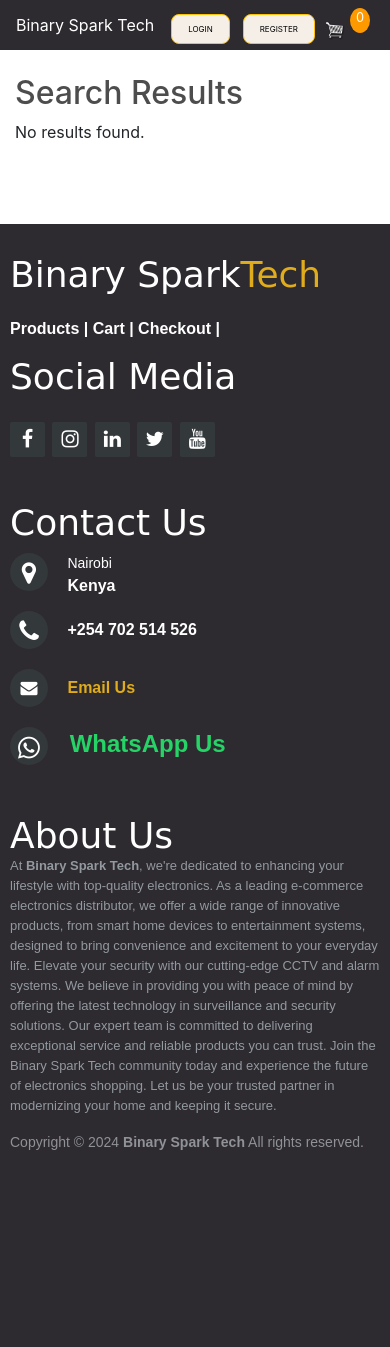
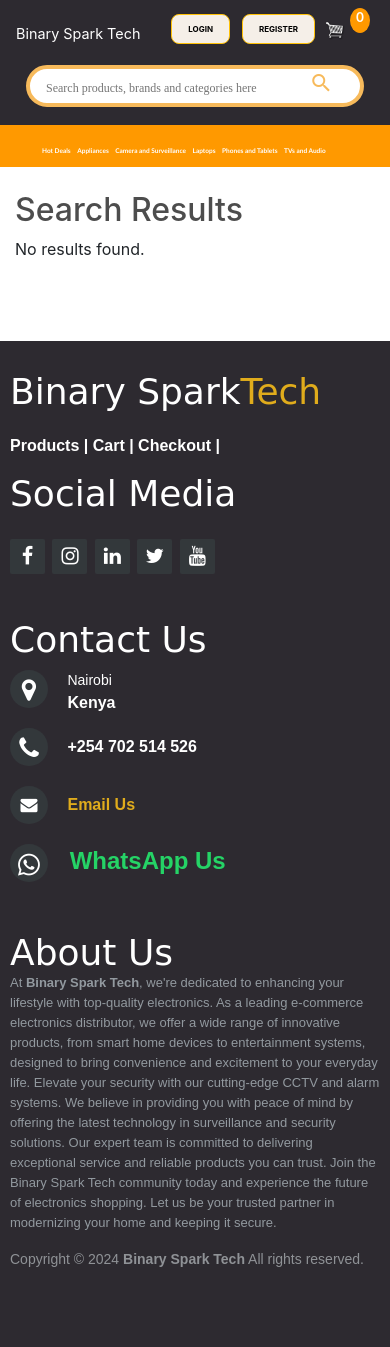
Before and after one commit to ronnohfelix/Binary-Spark-Tech, a Django app: page /search/ in a window 390 px wide. Before the commit the page ends 1150 px from the top, so only its background shows below. Run offline with Django 4.2, Linux system fonts and the light colour scheme; some libraries are stand-ins or nearby versions.

Commit message:
small screens sizing

```diff
--- a/ecommerce/ecommerce/settings.py
+++ b/ecommerce/ecommerce/settings.py
@@ -26,7 +26,7 @@
 # SECURITY WARNING: don't run with debug turned on in production!
 DEBUG = True
 
-ALLOWED_HOSTS = ['.vercel.app']
+ALLOWED_HOSTS = ['*']
 
 
 # Application definition
--- a/ecommerce/static/css/main.css
+++ b/ecommerce/static/css/main.css
@@ -49,6 +49,7 @@
 	width:25px;
 	display: inline-block;
 	margin-left: 15px;
+    margin-top: 15px;
 }
 
 #cart-icon:hover{
@@ -64,7 +65,8 @@
 	width: 20px;
 	height: 25px;
 	border-radius: 50%;
-	font-size: 14px;
+	font-size: 16px;
+    margin-top: 15px;
 }
 
 #cart-total:hover{
@@ -134,14 +136,17 @@
     background-color: #f5efe8;
     color: black;
     transition: 2s;
+    font-weight: bold;
 }
 
 .login{
 	margin-right: 3px;
+    margin-top: 15px;
 }
 
 .register{
 	margin-left: 3px;
+    margin-top: 15px;
 }
 
 .btn-warning:hover{
@@ -343,16 +348,43 @@
     }
 }
 
+.new{
+	background-color: #ff9900;
+    width: 100%;
+    height: 42px;
+}
 
+li{
+    display: inline-block;
+    list-style: none;
+    margin-top: 10px;
+}
+
+li a{
+    display: inline-block;
+    color: white;
+    font-size: 20px;
+    font-family: "calibri";
+    font-weight: bold;
+    text-decoration: none;
+    margin-left: 60px;
+    margin-right: 10px;
+}
+
+.link:hover{
+    text-decoration: none;
+    color: #191f1b;
+    transition: 1s;
+}
 
 .boxContainer{
 	margin: auto;
 	margin-top: 0;
-	width: 300px;
+	width: 500px;
 	height: 42px;
 	padding: 0px 10px;
 	border-radius: 50px;
-	border: 4px solid #2980b9;
+	border: 4px solid #f7ba5b;
 	position: relative;
 	background-color: white;
 }
@@ -383,9 +415,146 @@
 
 .material-icons{
 	font-size: 26px;
-	color: #2980b9;
+	color: #f7ba5b;
 }
 
+@media (max-width: 1000px) {
+    #cart-icon{
+        width:25px;
+        display: inline-block;
+        margin-left: 15px;
+        margin-top: 2.5px;
+    }
+    #cart-total{
+        font-size: 16px;
+        margin-top: 2.5px;
+        font-weight: 600;
+    }
+    .login{
+        margin-right: 3px;
+        margin-top: 2.5px;
+    }
+
+    .register{
+        margin-left: 3px;
+        margin-top: 2.5px;
+    }
+    .boxContainer{
+        width: 100%;
+        height: 42px;
+        margin: 10px;
+        margin-top: 15px;
+    }
+    .search{
+        border-radius: 10px;
+        font-size: 12px;
+    }
+    .new{
+        width: 1000px;
+        height: 42px;
+    }
+
+    li a{
+        color: white;
+        font-size: 12px;
+        font-weight: bold;
+        margin-left: 5px;
+        margin-right: 0px;
+    }
+}
+
+@media (max-width: 750px) {
+    .boxContainer{
+        width: 100%;
+        height: 42px;
+        margin: 10px;
+        margin-top: 15px;
+    }
+    .search{
+        border-radius: 10px;
+    }
+    .new{
+        width: 600px;
+        height: 42px;
+    }
+
+    li a{
+        color: white;
+        font-size: 9px;
+        font-weight: bold;
+        margin-left: 3px;
+        margin-right: 0px;
+    }
+}
+
+@media (max-width: 600px) {
+    #cart-icon{
+        width:25px;
+        display: inline-block;
+        margin-left: 15px;
+        margin-top: 0px;
+    }
+    #cart-total{
+        font-size: 16px;
+        margin-top: 0px;
+        font-weight: 600;
+    }
+    .login{
+        margin-right: 2px;
+        margin-top: 0px;
+    }
+
+    .register{
+        margin-left: 2px;
+        margin-top: 0px;
+    }
+    .boxContainer{
+        width: 100%;
+        height: 42px;
+        margin: 10px;
+        margin-top: 15px;
+    }
+    .search{
+        border-radius: 10px;
+        font-size: 12px;
+    }
+    .new{
+        max-width: 600px;
+        height: 42px;
+    }
+
+    li a{
+        color: white;
+        font-size: 7px;
+        font-weight: bold;
+        margin-left: 2px;
+        margin-right: 0px;
+    }
+}
+@media (max-width: 400px) {
+    .new{
+        max-width: 400px;
+    }
+    li a{
+        color: white;
+        font-size: 6.5px;
+        font-weight: bold;
+        margin-left: 2px;
+        margin-right: 0px;
+    }
+}
+@media (max-width: 300px) {
+    .new{
+        width: 100%;
+    }
+    li a{
+        color: white;
+        font-size: 5.5px;
+        font-weight: bold;
+        margin-left: 1.5px;
+        margin-right: 0px;
+    }
+}
 /* Basic styling for the login container */
 .login-container {
     max-width: 400px;
--- a/ecommerce/store/admin.py
+++ b/ecommerce/store/admin.py
@@ -46,3 +46,4 @@
 admin.site.register(Order, OrderAdmin)
 admin.site.register(OrderItem, OrderItemAdmin)
 admin.site.register(ShippingAddress, ShippingAddressAdmin)
+admin.site.register(Category)
--- a/ecommerce/store/templates/store/main.html
+++ b/ecommerce/store/templates/store/main.html
@@ -14,14 +14,12 @@
 
     <link rel="stylesheet" href="https://cdnjs.cloudflare.com/ajax/libs/font-awesome/6.0.0-beta3/css/all.min.css">
 
-    <link rel="stylesheet" href="https://cdnjs.cloudflare.com/ajax/libs/font-awesome/6.0.0-beta3/css/all.min.css">
-
     <link href="https://fonts.googleapis.com/icon?family=Material+Icons" rel="stylesheet">
 
     <link rel="stylesheet" href="https://cdnjs.cloudflare.com/ajax/libs/font-awesome/4.7.0/css/font-awesome.min.css">
 
     <script type="text/javascript">
-        var user = '{{request.user}}'
+        var user = '{{request.user}}';
 
         function getToken(name) {
             var cookieValue = null;
@@ -56,132 +54,170 @@
 
         var cart = JSON.parse(getCookie('cart'));
         if (cart == undefined) {
-            cart = {}
-            console.log('Cart created!')
-            document.cookie = 'cart=' + JSON.stringify(cart) + ";domain=;path=/"
+            cart = {};
+            console.log('Cart created!');
+            document.cookie = 'cart=' + JSON.stringify(cart) + ";domain=;path=/";
         }
 
-        console.log('Cart:', cart)
+        console.log('Cart:', cart);
     </script>
-
 </head>
 
 <body>
     <nav class="navbar navbar-expand-lg navbar-dark bg-dark">
-        <a class="navbar-brand" href="{% url 'store' %}">Binary Spark Tech</a>
+        <a class="navbar-brand" href="{% url 'category' 'Hot-Deals' %}">Binary Spark Tech</a>
 
         <button class="navbar-toggler" type="button" data-toggle="collapse" data-target="#navbarSupportedContent"
             aria-controls="navbarSupportedContent" aria-expanded="false" aria-label="Toggle navigation">
             <span class="navbar-toggler-icon"></span>
         </button>
 
+        <!--<div class="collapse navbar-collapse" id="navbarSupportedContent">
+            <ul class="navbar-nav mr-auto">
+                <li class="nav-item dropdown">
+                    <a class="nav-link dropdown-toggle" id="navbarDropdown" href="#" role="button" data-toggle="dropdown" aria-expanded="false">Categories</a>
+                    <div class="dropdown-menu" aria-labelledby="navbarDropdown">
+                        <a class="dropdown-item" href="{% url 'store' %}">All Products</a>
+                        <div class="dropdown-divider"></div>
+                        <a class="dropdown-item" href="{% url 'category' 'Programming-Books' %}">Programming Books</a>
+                        <a class="dropdown-item" href="{% url 'category' 'Marketing-Books' %}">Marketing Books</a>
+                    </div>
+                </li>
+            </ul>-->
+            <div class="boxContainer">
+                <table class="elementsContainer">
+                    <tr>
+                        <td>
+                            <form id="searchForm" action="{% url 'search' %}" method="GET">
+                                <input type="text" name="q" placeholder="Search products, brands and categories here" class="search">
+                            </form>
+                        </td>
+                        <td>
+                            <a href="#" id="searchIcon"><i class="material-icons">search</i></a>
+                        </td>
+                    </tr>
+                </table>
+            </div>
+
             <div class="form-inline my-2 my-lg-0">
                 {% if not request.user.is_authenticated %}
                 <a href="{% url 'login' %}" class="btn btn-warning login">LOGIN</a>
                 <a href="{% url 'register' %}" class="btn btn-warning register">REGISTER</a>
                 {% else %}
-            {% block account %}
                 <a class="hello-msg" href="{% url 'account' %}">
                     <strong><i class="fas fa-user"></i></strong>
                 </a>
-            {% endblock account %}
                 {% endif %}
-
                 <a href="{% url 'cart' %}">
                     <img id="cart-icon" src="{% static 'images/cart.png' %}">
                 </a>
-            <p id="cart-total">{{cartItems}}</p>
-            <div class="collapse navbar-collapse" id="navbarSupportedContent">
-                <ul class="navbar-nav mr-auto">
-                    <li class="nav-item active">
-                    </li>
-                </ul>
+                <p id="cart-total">{{ cartItems }}</p>
             </div>
         </div>
     </nav>
+    {% block nav %}
+
+    <nav class="new">
+        <div class="mynav">
+                <ul>
+                    <li>
+                        <a class="link" href="{% url 'category' 'Hot-Deals' %}">Hot Deals</a>
+                    </li>
+                    <li>
+                        <a class="link" href="{% url 'category' 'Appliances' %}">Appliances</a>
+                    </li>
+                    <li>
+                        <a class="link" href="{% url 'category' 'Camera-and-Surveillance' %}">Camera and Surveillance</a>
+                    </li>
+                    <li>
+                        <a class="link" href="{% url 'category' 'Laptops' %}">Laptops</a>
+                    </li>
+                    <li>
+                        <a class="link" href="{% url 'category' 'Phones-and-Tablets' %}">Phones and Tablets</a>
+                    </li>
+                    <li>
+                        <a class="link" href="{% url 'category' 'TVs-and-Audio' %}">TVs and Audio</a>
+                    </li>
+                    <!-- Add more categories here -->
+                </ul>
+        </div>
+    </nav>
+    {% endblock nav %}
+
+    <div class="container">
+        <!-- Display messages -->
+        {% if messages %}
+        <div class="alert alert-success" role="alert">
+            {% for message in messages %}
+            <div{% if message.tags %} class="alert alert-{{ message.tags }}"{% endif %}>{{ message }}</div>
+            {% endfor %}
+        </div>
+        {% endif %}
+        <br>
+        {% block content %}
+        {% endblock content %}
+    </div>
 
     <style>
         /* Styles for normal screens (larger than 880px) */
         @media (min-width: 881px) {
-
-            /* Align form-inline container to the right */
             .form-inline {
                 margin-left: auto;
-                /* Push to the right */
                 display: flex;
                 align-items: center;
             }
 
-            /* Style login, register, and cart icon */
             .login,
             .register,
             #cart-icon,
             .hello-msg {
                 margin-left: 10px;
-                /* Add spacing between elements */
                 font-size: 1.5em;
-                /* Adjust font size as needed */
             }
 
-            /* Adjust the size of the cart icon */
             #cart-icon {
                 width: 24px;
-                /* Adjust width as needed */
                 height: 24px;
-                /* Adjust height as needed */
+            }
+            .navbar-toggler {
+                display: none;
             }
         }
 
-        /* Media query for screens with a max width of 880px */
-        @media (max-width: 880px) {
-            .navbar-brand{
-                font-size: 1em;
-
+        @media (max-width: 1400px) {
+            .navbar-brand {
+                margin-top: 10px;
+                font-size: 0.9em;
             }
 
-            /* Move login, cart icon, and logout buttons next to the navbar brand */
             .navbar .form-inline {
                 position: absolute;
-                /* Position them next to the brand */
                 right: 10px;
-                /* Align them to the right side of the navbar */
                 top: 0;
-                /* Align them to the top */
                 display: flex;
-                /* Align items side by side */
                 align-items: center;
                 justify-content: flex-end;
-                /* Align to the right */
                 margin-right: 10px;
-                /* Add margin for spacing */
             }
 
             .navbar-toggler {
                 display: none;
             }
 
-            /* Adjust size of the cart icon */
             #cart-icon {
                 width: 20px;
-                /* Adjust width */
                 height: 20px;
-                /* Adjust height */
                 margin-left: 10px;
-                /* Add space between icon and text */
             }
 
             #cart-total {
                 margin-left: 5px;
-                /* Add space between cart icon and total */
                 font-size: 0.8em;
-                /* Adjust font size as needed */
             }
 
-            /* Adjust the spacing of the other elements */
             .hello-msg {
                 margin-left: 10px;
                 font-size: 1.5em;
-                /* Add spacing between elements */
             }
         }
 
@@ -189,35 +225,18 @@
         .register {
             margin-left: 10px;
             font-size: 0.5em;
-            /* Add spacing between elements */
         }
     </style>
-
-    <div class="container">
-        <br>
-        {% block content %}
-
-
-        {% endblock content %}
-    </div>
-
     {% block footer %}
-
     <footer class="footer-distributed">
-
         <div class="footer-left">
             <h3>Binary Spark<span>Tech</span></h3>
-
             <p class="footer-links">
-                <a href="{% url 'store' %}">Products</a>
-                |
-                <a href="{% url 'cart' %}">Cart</a>
-                |
-                <a href="{% url 'checkout' %}">Checkout</a>
-                |
+                <a href="{% url 'store' %}">Products</a> |
+                <a href="{% url 'cart' %}">Cart</a> |
+                <a href="{% url 'checkout' %}">Checkout</a> |
             </p>
             <h3>Social Media</h3>
-
             <div class="footer-icons">
                 <a href="#"><i class="fa fa-facebook"></i></a>
                 <a href="#"><i class="fa fa-instagram"></i></a>
@@ -226,79 +245,60 @@
                 <a href="#"><i class="fa fa-youtube"></i></a>
             </div>
         </div>
-
         <div class="footer-center">
             <h3>Contact Us</h3>
             <div>
                 <i class="fa fa-map-marker"></i>
-                <p><span>Nairobi</span>
-                    Kenya</p>
+                <p><span>Nairobi</span> Kenya</p>
             </div>
-
             <div>
                 <i class="fa fa-phone"></i>
                 <p>+254 702 514 526</p>
             </div>
             <div>
                 <i class="fa fa-envelope"></i>
-                <p><a
-                        href="https://mail.google.com/mail/?view=cm&fs=1&to=binarysparktech77@gmail.com&su=Subject%20Here&body=Email%20body%20here">Email
-                        Us</a></p>
+                <p><a href="mailto:binarysparktech77@gmail.com">Email Us</a></p>
             </div>
             <div>
-                <!-- WhatsApp Redirect Link with Icon -->
                 <a class="whatsapp-link" href="https://wa.me/254702514526?text=Hello%20Binary%20Spark%20Tech"
                     target="_blank">
-                    <i class="fab fa-whatsapp"></i> WhatsApp Us</a>
+                    <i class="fab fa-whatsapp"></i> WhatsApp Us
+                </a>
                 <style>
                     .whatsapp-link {
                         display: flex;
                         align-items: center;
                         color: #25D366;
-                        /* WhatsApp green */
                         text-decoration: none;
                         font-weight: bold;
                         font-size: 1.1em;
-                        /* Adjust size as needed */
                     }
 
                     .whatsapp-link i {
                         margin-right: 0.5em;
-                        /* Add space between the icon and text */
                     }
 
-                    /* Remove underline when hovering over the link */
                     .whatsapp-link:hover {
                         text-decoration: none;
                         color: #25D366;
                     }
 
-                    /* Media query for smaller screens */
                     @media (max-width: 880px) {
-
-                        /* Reduce font size for smaller screens */
                         .whatsapp-link {
                             font-size: 1.5em;
                             display: block;
-
                         }
 
-                        /* Reduce icon size for smaller screens */
                         .whatsapp-link i {
                             font-size: 1.5em;
-                            /* Adjust as needed */
                         }
 
-                        /* Adjust margin between icon and text */
                         .whatsapp-link i {
                             margin-right: 0.3em;
                         }
                     }
                 </style>
-
             </div>
-
-
         </div>
         <div class="footer-right">
             <h3>About Us</h3>
@@ -319,9 +319,7 @@
             <p class="footer-company-name">Copyright © 2024 <strong>Binary Spark Tech</strong> All rights reserved.</p>
         </div>
     </footer>
-
     {% endblock footer %}
-
 
     <script src="https://code.jquery.com/jquery-3.4.1.slim.min.js"
         integrity="sha384-J6qa4849blE2+poT4WnyKhv5vZF5SrPo0iEjwBvKU7imGFAV0wwj1yYfoRSJoZ+n"
@@ -336,7 +334,6 @@
         crossorigin="anonymous"></script>
 
     <script type="text/javascript" src="{% static 'js/cart.js' %}"></script>
-
 </body>
 
 </html>
--- a/ecommerce/store/templates/store/store.html
+++ b/ecommerce/store/templates/store/store.html
@@ -1,12 +1,12 @@
 {% extends 'store/main.html' %}
 {% load static %}
 {% block content %}
-<div class="boxContainer">
+<!--<div class="boxContainer">
     <table class="elementsContainer">
         <tr>
             <td>
                 <form id="searchForm" action="{% url 'search' %}" method="GET">
-                    <input type="text" name="q" placeholder="Search..." class="search">
+                    <input type="text" name="q" placeholder="Search products here" class="search">
                 </form>
             </td>
             <td>
@@ -14,7 +14,7 @@
             </td>
         </tr>
     </table>
-</div>
+</div>-->
 
 
 <script>
--- a/ecommerce/store/urls.py
+++ b/ecommerce/store/urls.py
@@ -19,4 +19,5 @@
     path('reset_password_complete/', auth_views.PasswordResetCompleteView.as_view(template_name="store/password_reset_done.html"), name="password_reset_complete"),
     path('store/', views.store, name='store'),
     path('search/', views.search_view, name='search'),
+    path('category/<str:cat>', views.category, name='category'),
 ]
--- a/ecommerce/store/views.py
+++ b/ecommerce/store/views.py
@@ -12,6 +12,20 @@
 from django.contrib.auth.decorators import login_required
 from django.contrib.auth.models import Group
 from django.db.models import Q
+
+def category(request, cat):
+    cat = cat.replace('-', ' ')
+
+    try:
+        category = Category.objects.get(name=cat)
+        products = Product.objects.filter(category=category)
+        # Get cart data
+        data = cartData(request)
+        cartItems = data['cartItems']
+        return render(request, 'store/category.html', {'products': products, 'category': category, 'cartItems': cartItems})
+    except:
+        messages.success(request, ('Category does not exist') )
+    return redirect('store')
 
 def registerPage(request):
         form = CreateUserForm()
@@ -74,7 +88,6 @@
     return render(request, 'home/account_settings.html', context)
 
 def store(request):
-
     data = cartData(request)
     cartItems = data['cartItems']
 
@@ -167,7 +180,7 @@
         cartItems = data['cartItems']
 
         # Use Q objects to search in both title and description
-        results = Product.objects.filter(Q(name__icontains=query) | Q(description__icontains=query))
+        results = Product.objects.filter(Q(name__icontains=query) | Q(description__icontains=query) | Q(category__name__icontains=query))
 
     context = {
         'results': results,
```
Also changed, not shown: ecommerce/store/models.py (+11 -0 lines), ecommerce/store/templates/store/category.html (added, +21 -0 lines), ecommerce/store/templates/store/signin.html (+11 -7 lines), ecommerce/store/templates/store/signup.html (+31 -13 lines), ecommerce/db.sqlite3, ecommerce/static/images/cddd.webp (added), ecommerce/static/images/s24_ZSRmhTJ.webp (added), ecommerce/store/migrations/0016_category_product_category.py (added), ecommerce/store/migrations/0017_alter_category_slug.py (added), ecommerce/store/migrations/0018_alter_category_options_remove_category_slug_and_more.py (added). Lines whose indentation alone changed are shown as unchanged.
